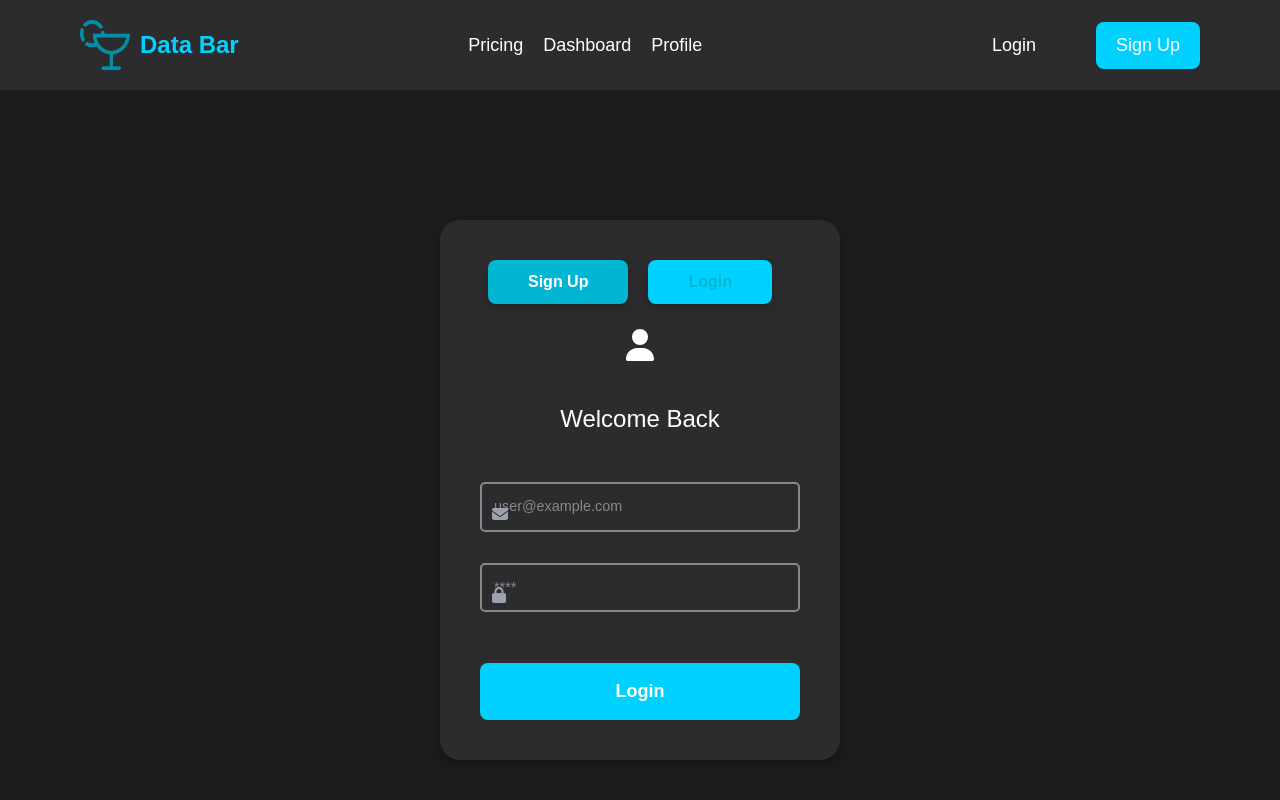
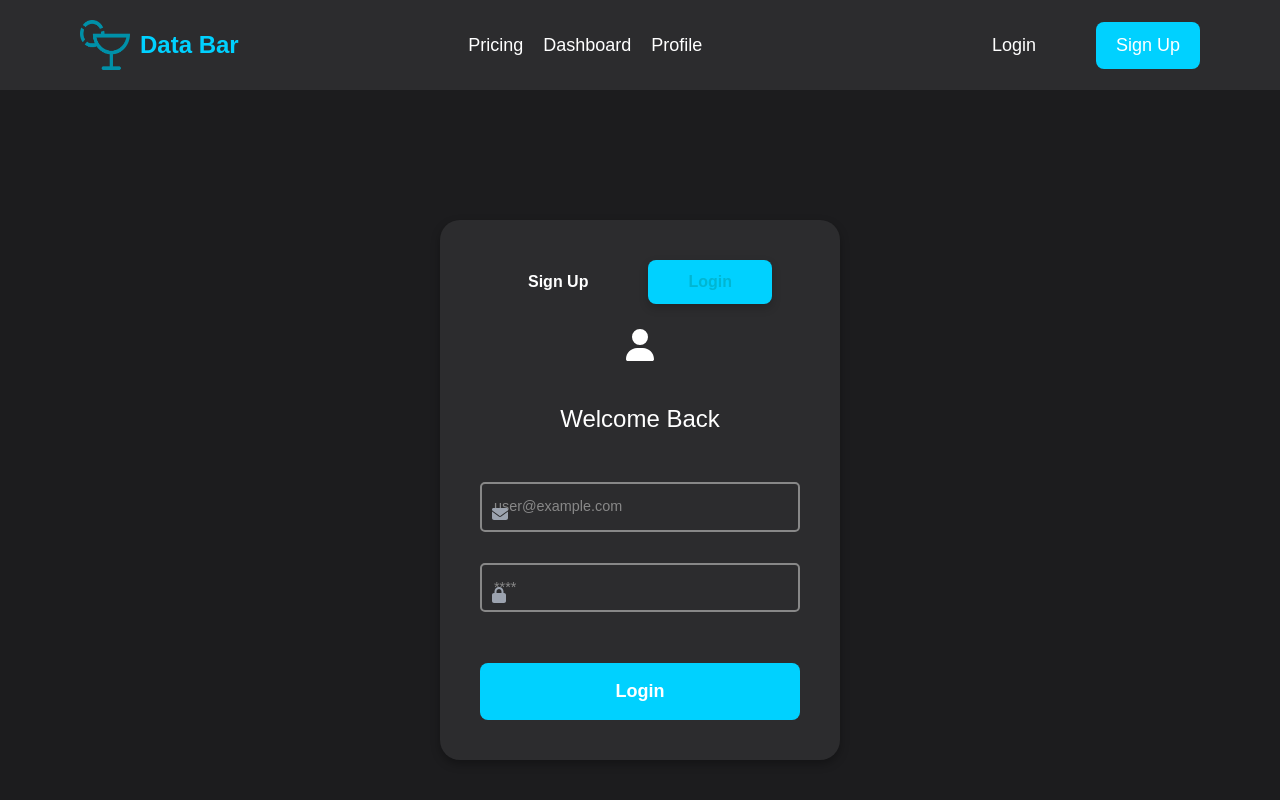
Before and after one commit to hady-awayda/hackathon-frontend, a React (Create React App) app: page /login in a window 1280 px wide. Shown: the top 800 px of the page. Built offline with nearby package versions, Linux system fonts and the light colour scheme.

Commit message:
fixing the login signup button

```diff
--- a/src/pages/components/input/Input.jsx
+++ b/src/pages/components/input/Input.jsx
@@ -1,4 +1,3 @@
-// src/components/Input.js
 import React from "react";
 import { FontAwesomeIcon } from "@fortawesome/react-fontawesome";
 const Input = ({
--- a/src/pages/login/Login.css
+++ b/src/pages/login/Login.css
@@ -1,4 +1,3 @@
-/* Apply box-sizing to avoid overflow issues */
 * {
   box-sizing: border-box;
 }
@@ -7,7 +6,7 @@
   display: flex;
   flex-direction: column;
   align-items: center;
-  justify-content: center; /* This will center the content vertically */
+  justify-content: center;
   padding: 40px;
   background-color: #1c1c1e;
   color: #ffffff;
@@ -42,7 +41,7 @@
   box-shadow: 0px 4px 10px rgba(0, 0, 0, 0.2);
 }
 
-.signup-btn {
+.signup-button {
   background-color: transparent;
   color: #ffffff;
   padding: 10px 40px;
--- a/src/pages/login/Login.jsx
+++ b/src/pages/login/Login.jsx
@@ -53,7 +53,7 @@ const Login = () => {
           <Button
             onclick={handleonclick}
             type="button"
-            className="signup-btn"
+            className="signup-button"
             ariaLabel="Sign Up"
           >
             Sign Up
--- a/src/pages/signup/Signup.css
+++ b/src/pages/signup/Signup.css
@@ -30,7 +30,7 @@
   margin-bottom: 20px;
 }
 
-.signup-btn {
+.signup-button {
   background-color: transparent;
   color: #ffffff;
   padding: 10px 40px;
@@ -39,7 +39,6 @@
   cursor: pointer;
   font-size: 16px;
   margin-right: 20px;
-  box-shadow: 0px 4px 10px rgba(0, 0, 0, 0.2);
 }
 
 .login-btn {
--- a/src/pages/signup/Signup.jsx
+++ b/src/pages/signup/Signup.jsx
@@ -49,7 +49,7 @@ const Signup = () => {
           <Button
             onclick={handleonclick}
             type="button"
-            className="signup-btn"
+            className="signup-button"
             ariaLabel="Login"
           >
             Login
```
